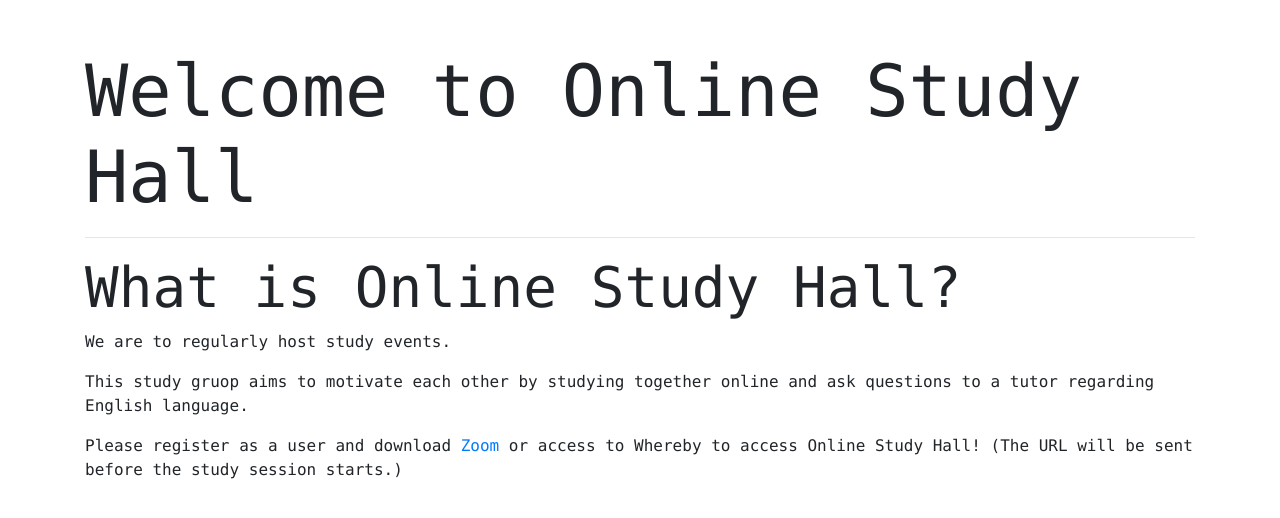
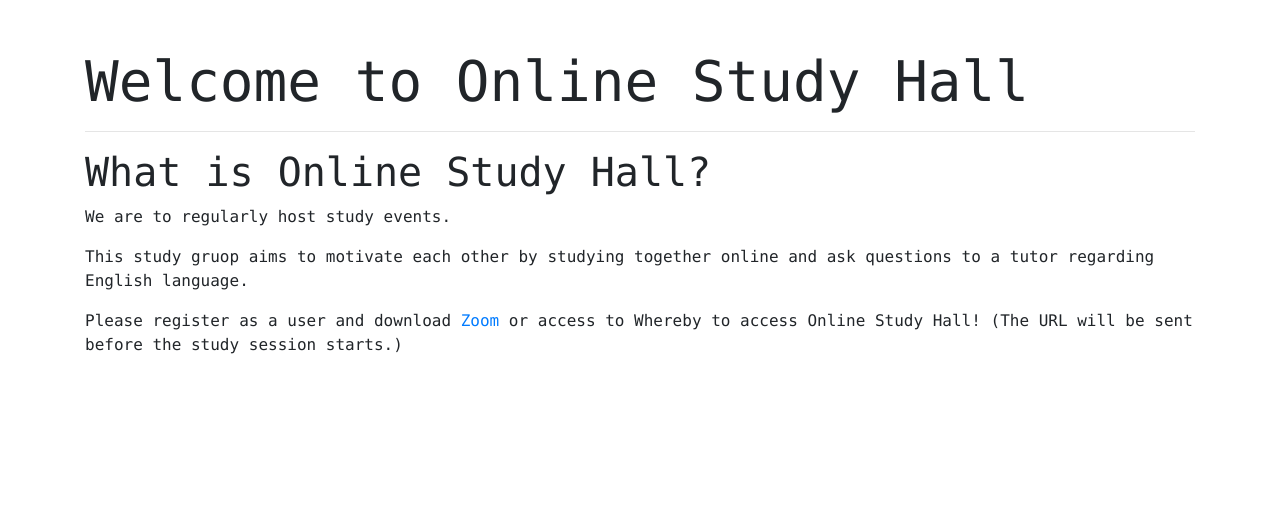
Before and after one commit to okd-hkd/online_study_hall, a Django app: page / in a window 1280 px wide. Shown: the part 56-574 px from the top of the page. Run offline with Django 3.2, Linux system fonts and the light colour scheme; some libraries are stand-ins or nearby versions.

Commit message:
smaller font

```diff
--- a/authenticate/templates/authenticate/home.html
+++ b/authenticate/templates/authenticate/home.html
@@ -5,7 +5,7 @@
 
 {% block content %}
 
-<h1 class='display-3 text-monospace'> Welcome to Online Study Hall </h1>
+<h1 class='display-4 text-monospace'> Welcome to Online Study Hall </h1>
 <hr>
 <!--
 {% if user.is_authenticated %}
@@ -21,7 +21,7 @@
 <!-- {% endif  %} -->
 
 
-<h1 class='display-4 text-monospace'>What is Online Study Hall?</h2>
+<h1 class='display-6 text-monospace'>What is Online Study Hall?</h2>
 <a class='text-monospace'>We are to regularly host study events. </p>
 <p class='text-monospace'>This study gruop aims to motivate each other by studying together online and ask questions to a tutor regarding English language. </p>
 <p class='text-monospace'>Please register as a user and download <a href="https://zoom.us/download">Zoom</a> or access to Whereby to access Online Study Hall! (The URL will be sent before the study session starts.)</p>
```
